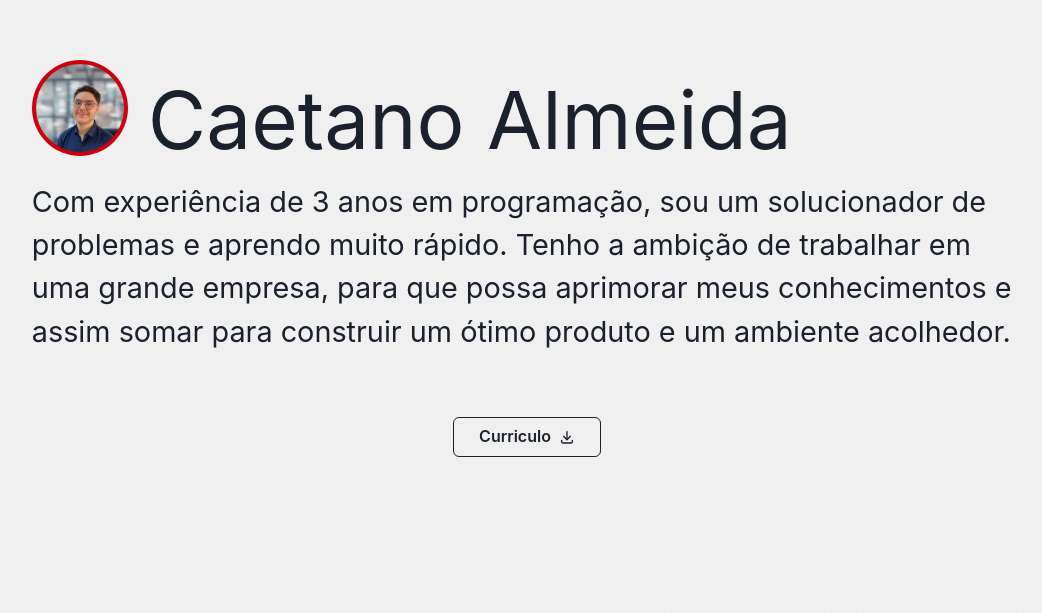
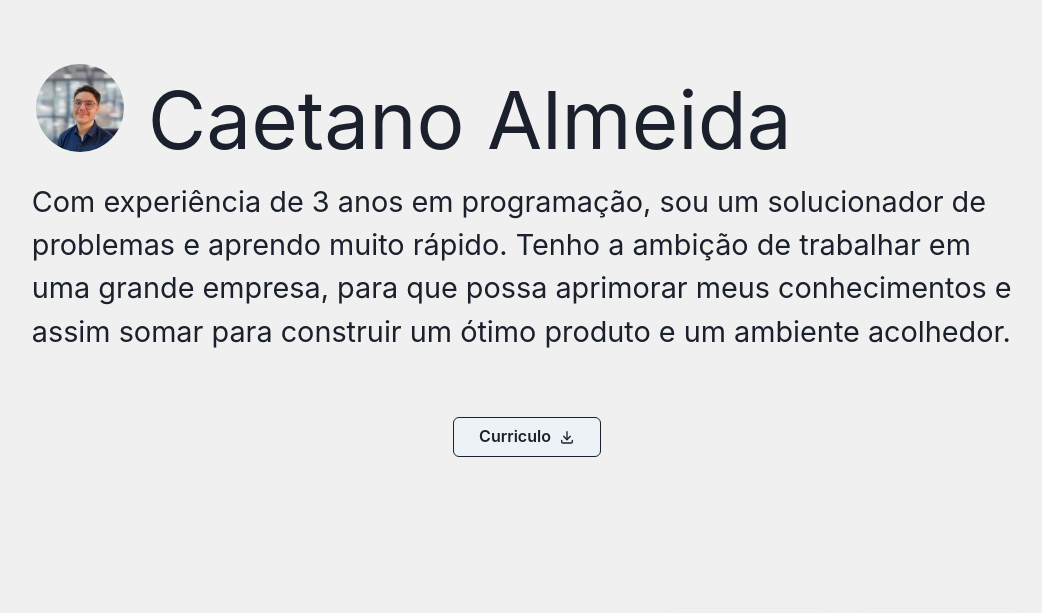
Before and after one commit to caealmeida/Portfolio, a Next.js app: page / in a window 1280 px wide. Shown: the part 804-1417 px from the top of the page, without its empty margins (113-1155 px from the left). Built offline with nearby package versions, Linux system fonts and the light colour scheme.

Commit message:
fix: button color

```diff
--- a/components/About.tsx
+++ b/components/About.tsx
@@ -1,8 +1,10 @@
-import { Flex, Text, Avatar, Button } from '@chakra-ui/react';
+import { Flex, Text, Avatar, Button, useColorModeValue } from '@chakra-ui/react';
 import { TbDownload } from 'react-icons/tb';
 import theme from '../public/Theme';
 
 const About = () => {
+  const color: string = useColorModeValue(theme.colors.light, theme.colors.dark);
+
   const cvDownload = () => {
     const fileUrl = './cv/Currículo.pdf';
     const link = document.createElement('a');
@@ -15,14 +17,7 @@ const About = () => {
     <Flex id='about' direction='column' justifyContent='center' p={2} maxW='85%' m='auto' mt={60}>
       <Flex direction='column'>
         <Flex>
-          <Avatar
-            size='xl'
-            name='Caetano Almeida'
-            src='./images/avatars/perfil.jpeg'
-            p={1}
-            rounded='full'
-            bg={theme.colors.detail}
-          />
+          <Avatar size='xl' name='Caetano Almeida' src='./images/avatars/perfil.jpeg' p={1} rounded='full' bg={color} />
           <Text ml={5} fontSize='5em'>
             Caetano Almeida
           </Text>
@@ -41,7 +36,7 @@ const About = () => {
           aria-label={'cv download'}
           onClick={cvDownload}
           border='1px'
-          bg={theme.colors.light}
+          // bg={theme.colors.light}
           _hover={{ bg: theme.colors.detail, color: theme.colors.light }}
           _active={{
             bg: 'red.600',
```
